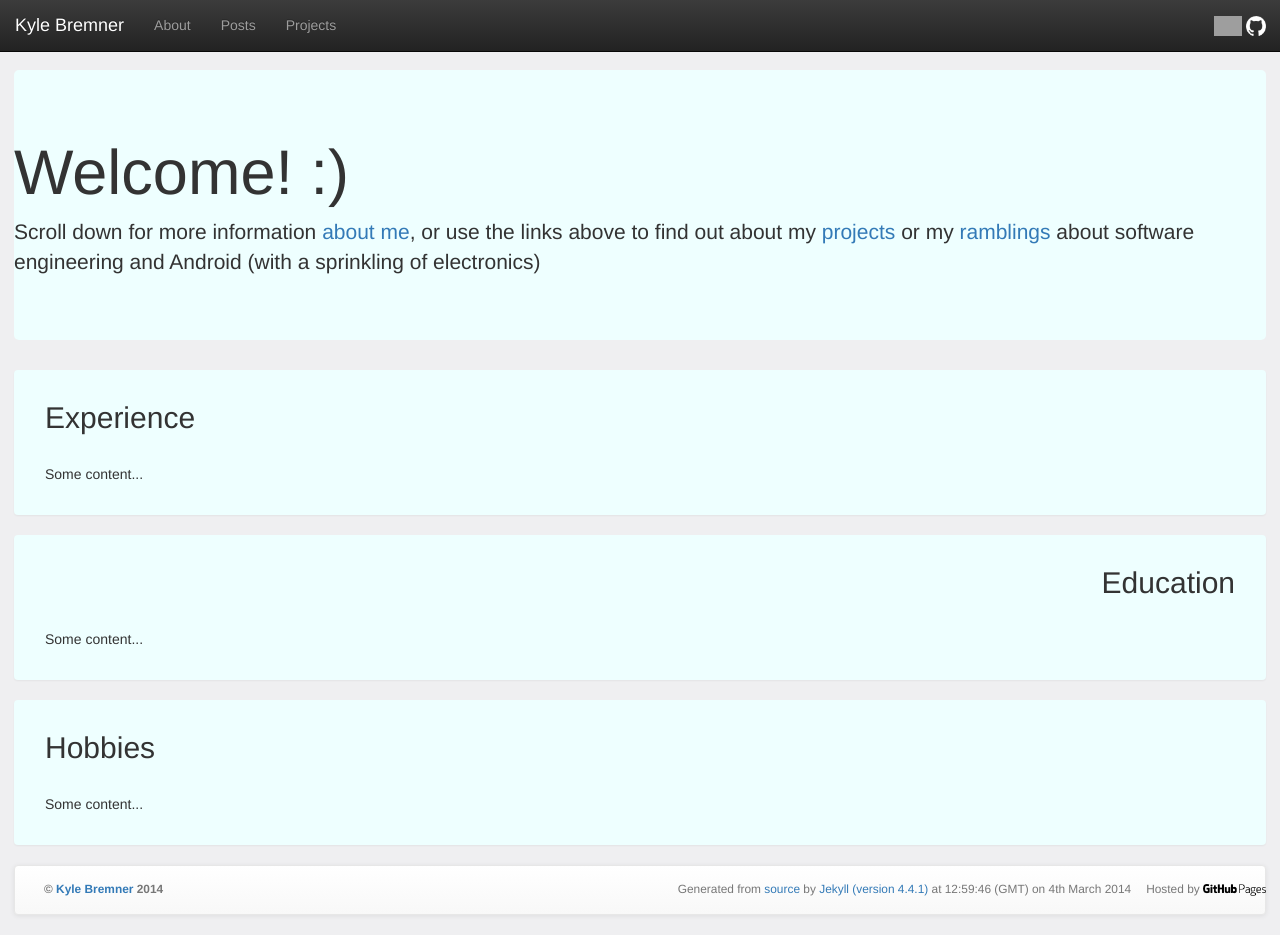
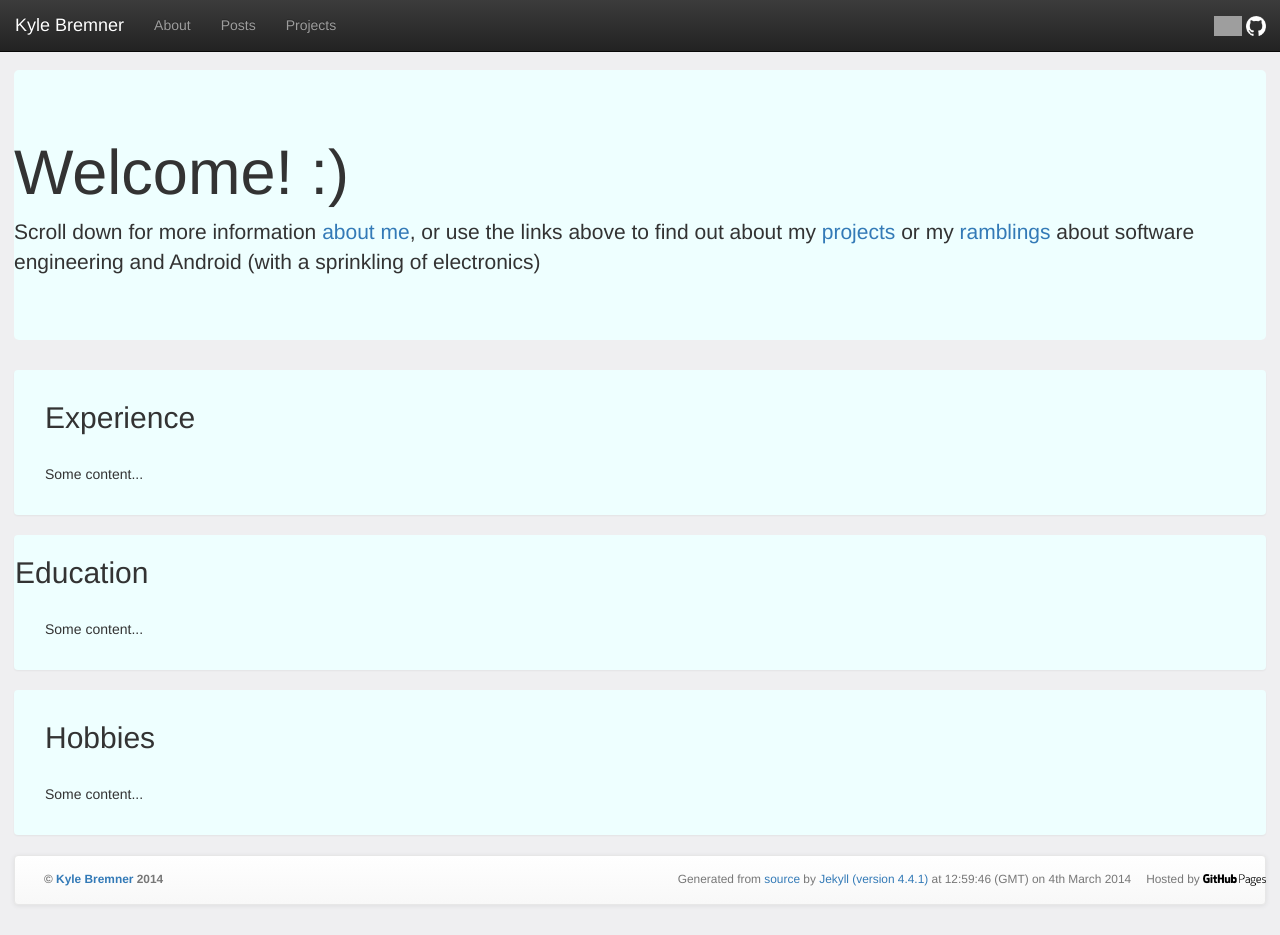
Before and after one commit to kbremner/kbremner.github.io, a Jekyll site: the page built from index.html, in a window 1280 px wide and 935 px high. Built offline with Jekyll 4.4.1, drawn with Linux system fonts in a browser that asks for light colours; nearby versions of some CDN libraries; Markdown is read by kramdown in place of the engine named in the settings; a script that is not in the unit is left out; grey boxes are pictures that could not be loaded.

Commit message:
Updated site.css

```diff
--- a/css/site.css
+++ b/css/site.css
@@ -94,11 +94,6 @@ a:hover {
 	margin:30px;
 }
 
-.about-section-title-right {
- 	text-align: right;
-	margin:30px;
-}
-
 .about-section-content {
 	margin:30px;
 }
```
